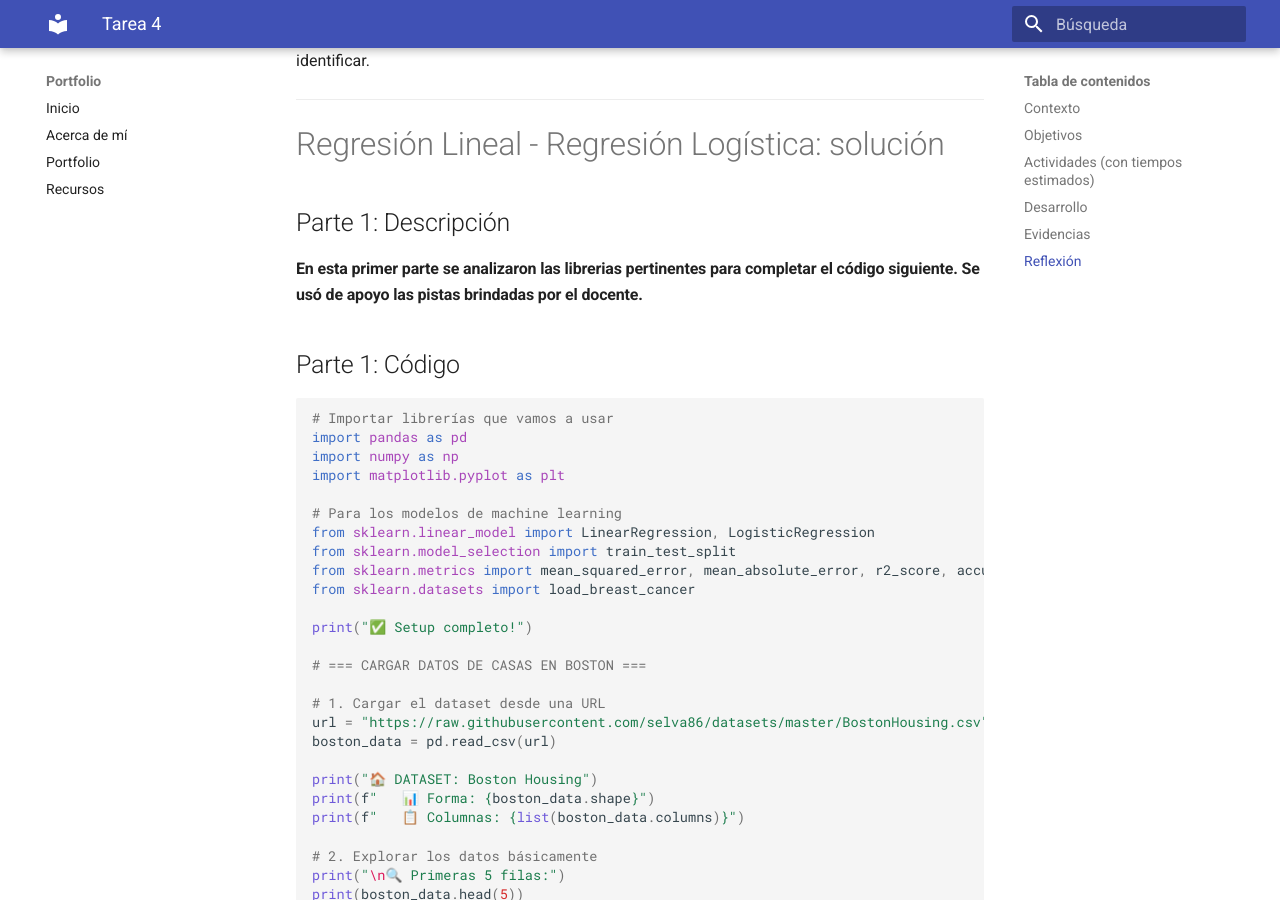
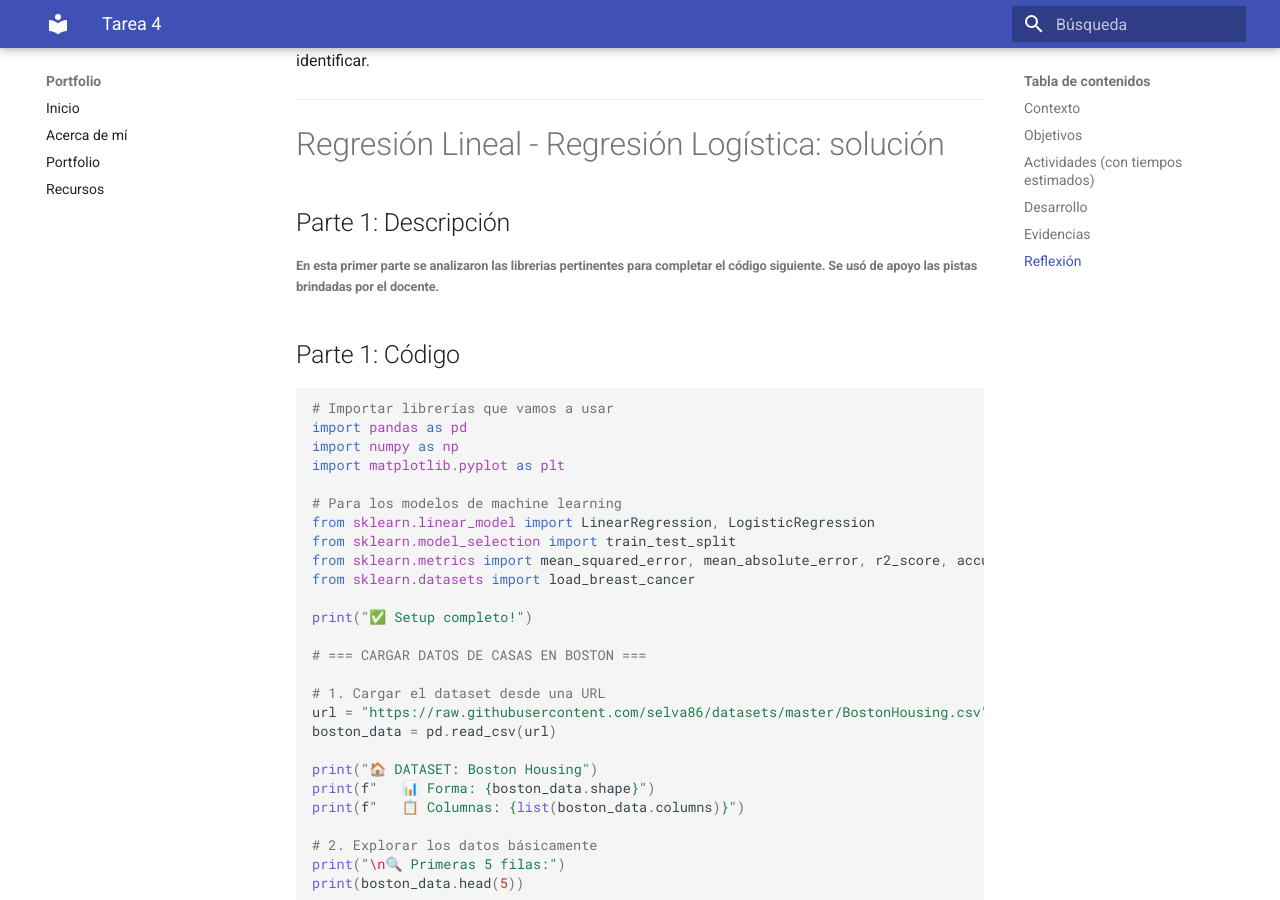
Before and after one commit to Sotogonzalo/IA-portfolio, an MkDocs documentation site: the page built from docs/portfolio/04-tarea-4.md, in a window 1280 px wide and 900 px high, scrolled down 1036 px. Built offline with MkDocs 1.6.1 and Material for MkDocs 9.7.7, drawn with Linux system fonts in a browser that asks for light colours.

```diff
--- a/docs/portfolio/04-tarea-4.md
+++ b/docs/portfolio/04-tarea-4.md
@@ -37,7 +37,7 @@ Los conceptos en sí, fueron fáciles de aprender e identificar.
 
 ## Parte 1: Descripción
 
-#### En esta primer parte se analizaron las librerias pertinentes para completar el código siguiente. Se usó de apoyo las pistas brindadas por el docente.
+###### En esta primer parte se analizaron las librerias pertinentes para completar el código siguiente. Se usó de apoyo las pistas brindadas por el docente.
 
 ## Parte 1: Código
 
```
